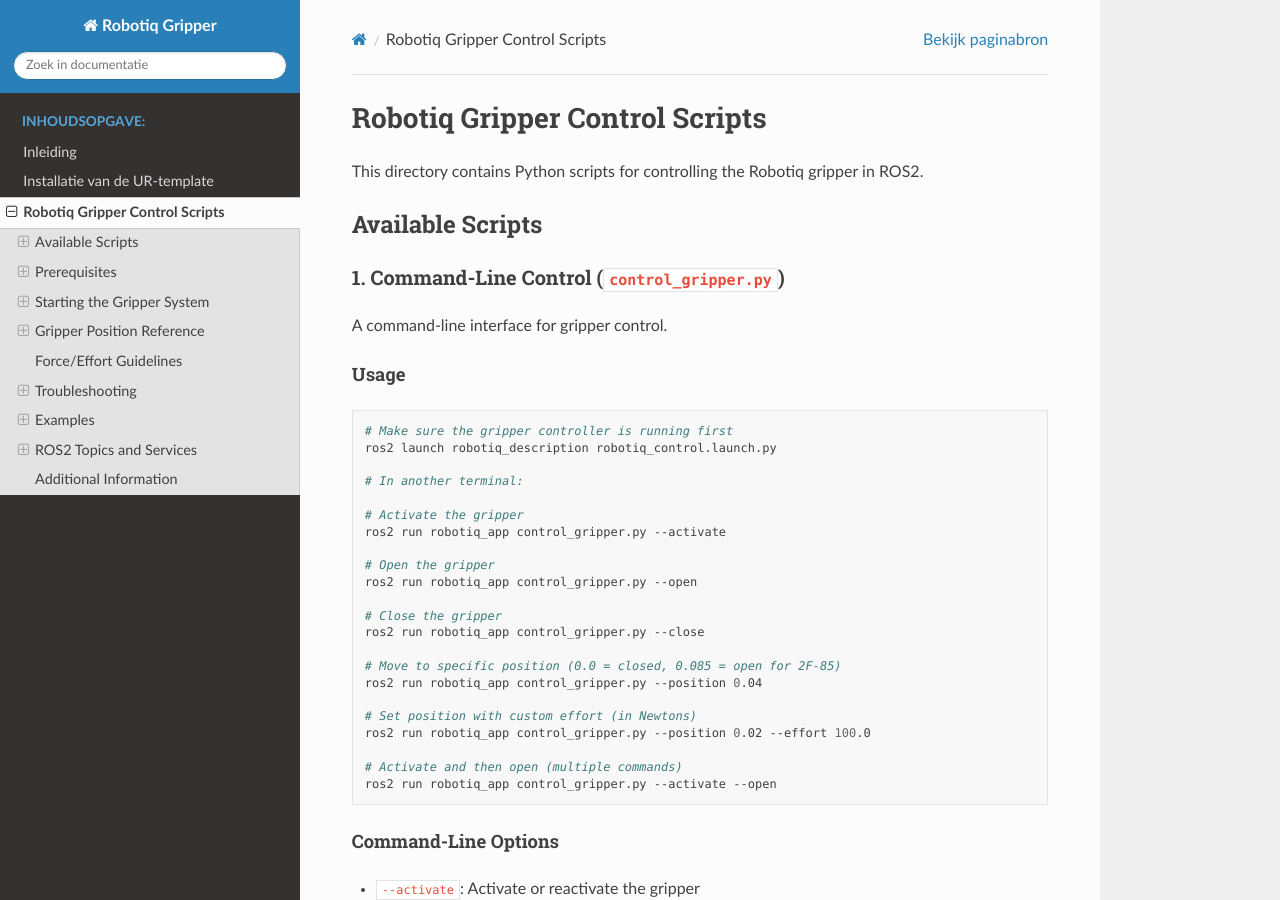
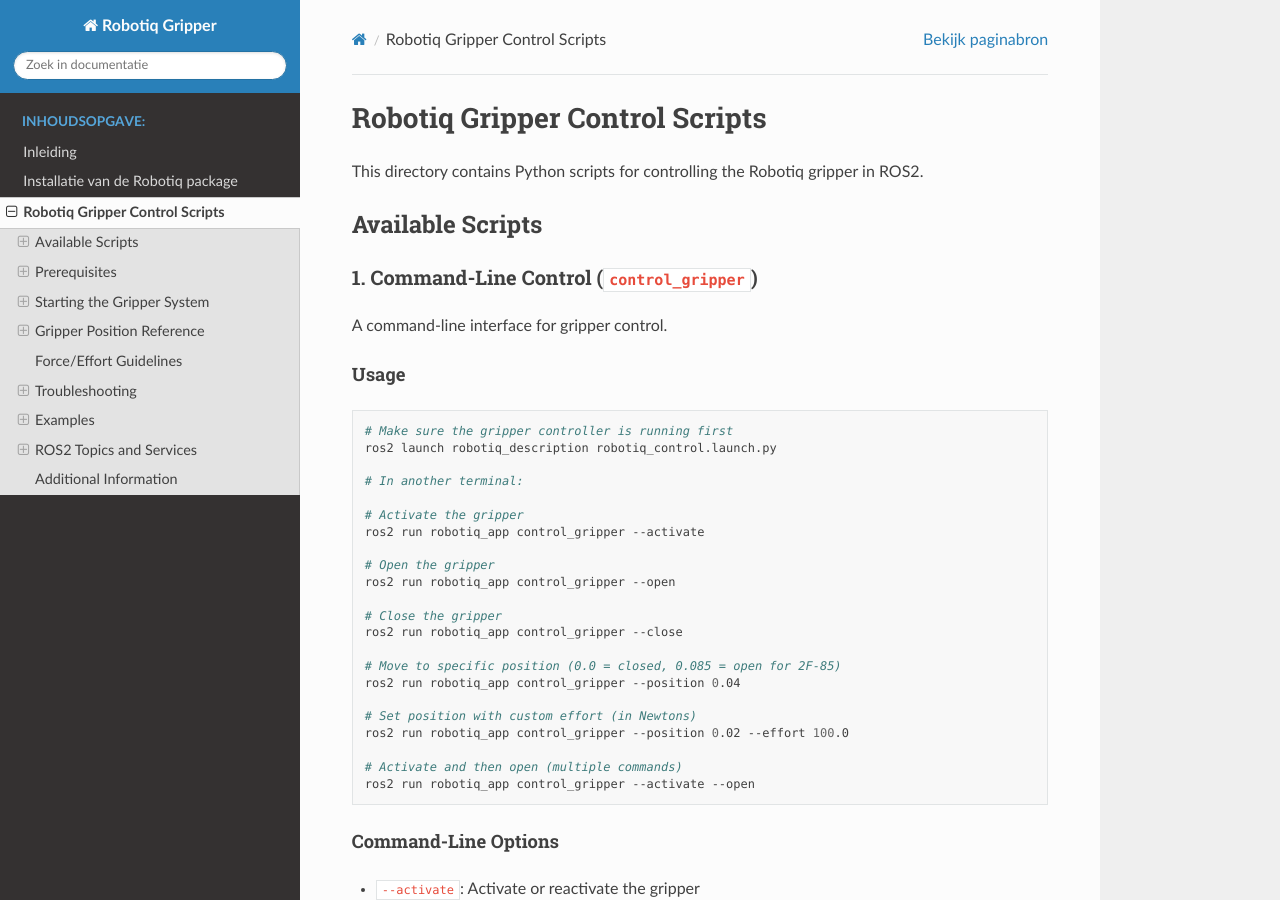
Before and after one commit to AvansMechatronica/ros2_robotiq_gripper, a Sphinx documentation site: the page built from documentation/documentation/gripper_control.md, in a window 1280 px wide and 900 px high. Built offline with Sphinx 7.4.7 and the Read the Docs theme 3.1.0, drawn with Linux system fonts in a browser that asks for light colours; some of the changed text lies outside the part shown.

Commit message:
20260112

````diff
--- a/documentation/documentation/gripper_control.md
+++ b/documentation/documentation/gripper_control.md
@@ -4,7 +4,7 @@
 
 ## Available Scripts
 
-### 1. Command-Line Control (`control_gripper.py`)
+### 1. Command-Line Control (`control_gripper`)
 
 A command-line interface for gripper control.
 
@@ -17,22 +17,22 @@
 # In another terminal:
 
 # Activate the gripper
-ros2 run robotiq_app control_gripper.py --activate
+ros2 run robotiq_app control_gripper --activate
 
 # Open the gripper
-ros2 run robotiq_app control_gripper.py --open
+ros2 run robotiq_app control_gripper --open
 
 # Close the gripper
-ros2 run robotiq_app control_gripper.py --close
+ros2 run robotiq_app control_gripper --close
 
 # Move to specific position (0.0 = closed, 0.085 = open for 2F-85)
-ros2 run robotiq_app control_gripper.py --position 0.04
+ros2 run robotiq_app control_gripper --position 0.04
 
 # Set position with custom effort (in Newtons)
-ros2 run robotiq_app control_gripper.py --position 0.02 --effort 100.0
+ros2 run robotiq_app control_gripper --position 0.02 --effort 100.0
 
 # Activate and then open (multiple commands)
-ros2 run robotiq_app control_gripper.py --activate --open
+ros2 run robotiq_app control_gripper --activate --open
 ```
 
 #### Command-Line Options
@@ -111,7 +111,7 @@
 ros2 launch robotiq_description robotiq_control.launch.py
 
 # Terminal 2: Use the control scripts
-ros2 run robotiq_app control_gripper.py --activate --open
+ros2 run robotiq_app control_gripper --activate --open
 # OR
 ros2 run robotiq_app gripper_gui.py
 ```
@@ -184,15 +184,15 @@
 
 ```bash
 # Open gripper
-ros2 run robotiq_app control_gripper.py --open
+ros2 run robotiq_app control_gripper --open
 
 # Close with medium force to grasp object
-ros2 run robotiq_app control_gripper.py --close --effort 60.0
+ros2 run robotiq_app control_gripper --close --effort 60.0
 
 # (Move arm to new position - not shown)
 
 # Open to release
-ros2 run robotiq_app control_gripper.py --open
+ros2 run robotiq_app control_gripper --open
 ```
 
 ### Example 2: Precision Grip
@@ -203,15 +203,15 @@
 import time
 
 # Activate
-subprocess.run(["ros2", "run", "robotiq_app", "control_gripper.py", "--activate"])
+subprocess.run(["ros2", "run", "robotiq_app", "control_gripper", "--activate"])
 time.sleep(1)
 
 # Open
-subprocess.run(["ros2", "run", "robotiq_app", "control_gripper.py", "--open"])
+subprocess.run(["ros2", "run", "robotiq_app", "control_gripper", "--open"])
 time.sleep(2)
 
 # Precision grip (20mm opening, gentle force)
-subprocess.run(["ros2", "run", "robotiq_app", "control_gripper.py", "--position", "0.020", "--effort", "25.0"])
+subprocess.run(["ros2", "run", "robotiq_app", "control_gripper", "--position", "0.020", "--effort", "25.0"])
 ```
 
 ## ROS2 Topics and Services
````
Also changed, not shown: documentation/documentation/install.md (+30 -77 lines).
